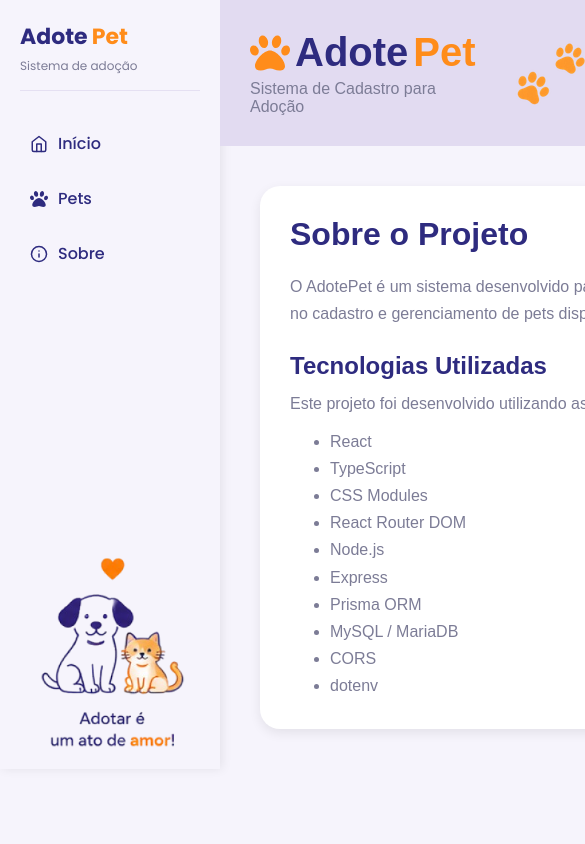
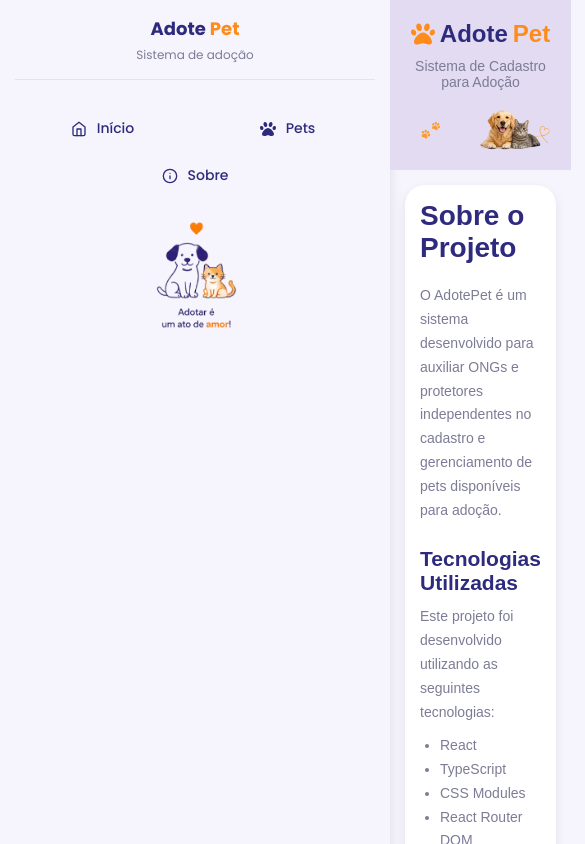
Before and after one commit to Carollina-Ferreira/AdotePet, a React (Vite) app in the folder frontEnd/: page /sobre in a window 390 px wide. Shown: the top 844 px of the page, 585 px wide, since content can reach past the window. Built offline with nearby package versions, Linux system fonts and the light colour scheme; no server answers.

Commit message:
Corrige build Vercel

```diff
--- a/frontEnd/src/MainForm/style.module.css
+++ b/frontEnd/src/MainForm/style.module.css
@@ -105,3 +105,52 @@ select:focus {
   color: var(--surface);
   margin-right: 5px;
 }
+
+/* ===== TABLET ===== */
+@media (max-width: 1024px) {
+  .form {
+    grid-template-columns: repeat(2, 1fr);
+  }
+
+  .saveButton {
+    width: 100%;
+  }
+}
+
+/* ===== CELULAR ===== */
+@media (max-width: 768px) {
+  .card {
+    padding: 18px;
+  }
+
+  .title {
+    font-size: 24px;
+    flex-wrap: wrap;
+  }
+
+  .form {
+    grid-template-columns: 1fr;
+    gap: 15px;
+  }
+
+  .saveButton {
+    width: 100%;
+  }
+}
+
+/* ===== CELULARES PEQUENOS ===== */
+@media (max-width: 480px) {
+  .card {
+    padding: 15px;
+  }
+
+  .title {
+    font-size: 20px;
+  }
+
+  input,
+  select,
+  .saveButton {
+    height: 45px;
+  }
+}
--- a/frontEnd/src/Pages/Home/style.module.css
+++ b/frontEnd/src/Pages/Home/style.module.css
@@ -1,10 +1,11 @@
-
 .content {
   flex: 1;
   padding: 0;
   margin: 0;
+  min-height: 100vh;
 }
 
+/* ===== BANNER ===== */
 .banner {
   background: var(--primary);
 
@@ -13,8 +14,9 @@
   display: flex;
   justify-content: space-between;
   align-items: stretch;
-  border-radius: 0;
+
   padding-left: 30px;
+  overflow: hidden;
 }
 
 .bannerText {
@@ -23,7 +25,6 @@
   justify-content: center;
 }
 
-/* TEXTO */
 .bannerText h1 {
   margin: 0;
   color: var(--surface);
@@ -39,12 +40,10 @@
   color: var(--text-secondary);
 }
 
-/* ÍCONE */
 .icon {
   color: var(--secondary);
 }
 
-/* CORES */
 .adote {
   color: var(--text-primary);
 }
@@ -53,13 +52,15 @@
   color: var(--secondary);
 }
 
-/* IMAGEM */
 .bannerImg {
+  max-width: 450px;
+  width: 100%;
+  height: auto;
   object-fit: cover;
   align-self: flex-end;
 }
 
-/* CONTEÚDO ABAIXO */
+/* ===== CONTEÚDO ===== */
 .body {
   padding: 30px;
 
@@ -67,3 +68,67 @@
   flex-direction: column;
   gap: 20px;
 }
+
+/* ===== TABLET ===== */
+@media (max-width: 1024px) {
+  .bannerText h1 {
+    font-size: 2rem;
+  }
+
+  .bannerImg {
+    max-width: 320px;
+  }
+}
+
+/* ===== CELULAR ===== */
+@media (max-width: 768px) {
+  .banner {
+    flex-direction: column;
+    align-items: center;
+    text-align: center;
+
+    padding: 20px;
+  }
+
+  .bannerText {
+    align-items: center;
+  }
+
+  .bannerText h1 {
+    font-size: 1.8rem;
+    justify-content: center;
+    flex-wrap: wrap;
+  }
+
+  .bannerText p {
+    margin-top: 10px;
+  }
+
+  .bannerImg {
+    max-width: 260px;
+    margin-top: 20px;
+  }
+
+  .body {
+    padding: 15px;
+  }
+}
+
+/* ===== CELULARES PEQUENOS ===== */
+@media (max-width: 480px) {
+  .bannerText h1 {
+    font-size: 1.5rem;
+  }
+
+  .bannerText p {
+    font-size: 0.9rem;
+  }
+
+  .bannerImg {
+    max-width: 180px;
+  }
+
+  .body {
+    padding: 10px;
+  }
+}
--- a/frontEnd/src/Pages/Pets/style.module.css
+++ b/frontEnd/src/Pages/Pets/style.module.css
@@ -1,16 +1,13 @@
 .content {
   flex: 1;
-
   padding: 0;
   margin: 0;
-
   min-height: 100vh;
 }
 
-/* BANNER */
+/* ===== BANNER ===== */
 .header {
   background: var(--primary);
-
   width: 100%;
 
   display: flex;
@@ -18,7 +15,6 @@
   align-items: center;
 
   padding: 0 30px;
-
   overflow: hidden;
 }
 
@@ -28,12 +24,9 @@
   justify-content: center;
 }
 
-/* TÍTULO */
 .title {
   margin: 0;
-
   color: var(--text-primary);
-
   font-size: 2.5rem;
 
   display: flex;
@@ -43,25 +36,81 @@
 
 .subtitle {
   margin-top: 6px;
-
   color: var(--text-secondary);
-
   font-size: 1rem;
 }
 
-/* ÍCONE */
 .icon {
   color: var(--secondary);
 }
 
-/* IMAGEM */
 .image {
+  max-width: 400px;
+  width: 100%;
+  height: auto;
   object-fit: contain;
-
   display: block;
 }
 
-/* LISTA */
+/* ===== LISTA ===== */
 .listaContainer {
   padding: 25px 30px 30px;
 }
+
+/* ===== TABLET ===== */
+@media (max-width: 1024px) {
+  .title {
+    font-size: 2rem;
+  }
+
+  .image {
+    max-width: 300px;
+  }
+}
+
+/* ===== CELULAR ===== */
+@media (max-width: 768px) {
+  .header {
+    flex-direction: column;
+    text-align: center;
+    padding: 20px;
+  }
+
+  .textArea {
+    align-items: center;
+  }
+
+  .title {
+    font-size: 1.8rem;
+    justify-content: center;
+    flex-wrap: wrap;
+  }
+
+  .subtitle {
+    font-size: 0.95rem;
+  }
+
+  .image {
+    max-width: 240px;
+    margin-top: 20px;
+  }
+
+  .listaContainer {
+    padding: 15px;
+  }
+}
+
+/* ===== CELULARES PEQUENOS ===== */
+@media (max-width: 480px) {
+  .title {
+    font-size: 1.5rem;
+  }
+
+  .subtitle {
+    font-size: 0.9rem;
+  }
+
+  .image {
+    max-width: 180px;
+  }
+}
--- a/frontEnd/src/Pages/Sobre/style.module.css
+++ b/frontEnd/src/Pages/Sobre/style.module.css
@@ -5,7 +5,6 @@
 .card {
   background: var(--surface);
   padding: 30px;
-
   border-radius: 20px;
   box-shadow: 0 4px 12px var(--shadow);
 }
@@ -18,26 +17,23 @@
 .card h2 {
   color: var(--text-primary);
   margin-top: 25px;
-
   margin-bottom: 10px;
 }
 
 .card p,
 .card li {
   color: var(--text-secondary);
-
   line-height: 1.7;
 }
 
 .banner {
   background: var(--primary);
   width: 100%;
-
   display: flex;
   justify-content: space-between;
   align-items: stretch;
-  border-radius: 0;
   padding-left: 30px;
+  overflow: hidden;
 }
 
 .bannerText {
@@ -46,12 +42,10 @@
   justify-content: center;
 }
 
-/* TEXTO */
 .bannerText h1 {
   margin: 0;
   color: var(--surface);
   font-size: 2.5rem;
-
   display: flex;
   align-items: center;
   gap: 5px;
@@ -62,12 +56,10 @@
   color: var(--text-secondary);
 }
 
-/* ÍCONE */
 .icon {
   color: var(--secondary);
 }
 
-/* CORES */
 .adote {
   color: var(--text-primary);
 }
@@ -76,16 +68,85 @@
   color: var(--secondary);
 }
 
-/* IMAGEM */
 .bannerImg {
+  max-width: 400px;
+  width: 100%;
+  height: auto;
   object-fit: cover;
   align-self: flex-end;
 }
 
-li{
+li {
   margin-left: 40px;
 }
 
-.espaco{
+.espaco {
   margin-top: 10px;
 }
+
+/* ===== TABLET ===== */
+@media (max-width: 1024px) {
+  .content {
+    padding: 25px;
+  }
+
+  .bannerText h1 {
+    font-size: 2rem;
+  }
+
+  .bannerImg {
+    max-width: 300px;
+  }
+}
+
+/* ===== CELULAR ===== */
+@media (max-width: 768px) {
+  .content {
+    padding: 15px;
+  }
+
+  .card {
+    padding: 20px;
+  }
+
+  .banner {
+    flex-direction: column;
+    padding: 20px;
+    text-align: center;
+    align-items: center;
+  }
+
+  .bannerText {
+    align-items: center;
+  }
+
+  .bannerText h1 {
+    font-size: 1.8rem;
+    justify-content: center;
+    flex-wrap: wrap;
+  }
+
+  .bannerText p {
+    margin-top: 10px;
+  }
+
+  .bannerImg {
+    max-width: 250px;
+    margin-top: 20px;
+  }
+
+  li {
+    margin-left: 20px;
+  }
+}
+
+/* ===== CELULARES PEQUENOS ===== */
+@media (max-width: 480px) {
+  .bannerText h1 {
+    font-size: 1.5rem;
+  }
+
+  .card {
+    padding: 15px;
+  }
+}
--- a/frontEnd/src/components/Sidebar/style.module.css
+++ b/frontEnd/src/components/Sidebar/style.module.css
@@ -2,6 +2,7 @@
 
 .sidebar {
   width: 250px;
+  min-width: 250px;
 
   background: var(--background);
   color: var(--text-primary);
@@ -14,13 +15,14 @@
   box-shadow: 2px 0 10px var(--shadow);
 
   font-family: "Poppins", sans-serif;
+
+  transition: all .3s ease;
 }
 
 /* LOGO */
 .logoBox {
   margin-bottom: 30px;
   padding-bottom: 15px;
-
   border-bottom: 1px solid var(--border);
 }
 
@@ -73,7 +75,6 @@
   transition: 0.2s;
 }
 
-/* HOVER */
 .nav a:hover {
   background: var(--primary-dark);
   color: var(--surface);
@@ -83,13 +84,11 @@
   box-shadow: 0 4px 12px var(--shadow);
 }
 
-/* ÍCONES */
 .icon {
   font-size: 18px;
   transition: 0.2s;
 }
 
-/* ÍCONE NO HOVER */
 .nav a:hover .icon {
   color: var(--surface);
 }
@@ -109,3 +108,79 @@
 
   object-fit: cover;
 }
+
+/* ===== TABLET ===== */
+@media (max-width: 1024px) {
+  .sidebar {
+    width: 220px;
+    min-width: 220px;
+  }
+
+  .footerImg {
+    width: 140px;
+    height: auto;
+  }
+}
+
+/* ===== CELULAR ===== */
+@media (max-width: 768px) {
+  .sidebar {
+    width: 100%;
+    min-width: 100%;
+    height: auto;
+
+    padding: 15px;
+  }
+
+  .logoBox {
+    text-align: center;
+  }
+
+  .logo {
+    justify-content: center;
+  }
+
+  .subtitle {
+    text-align: center;
+  }
+
+  .nav {
+    flex-direction: row;
+    flex-wrap: wrap;
+    justify-content: center;
+  }
+
+  .nav a {
+    flex: 1 1 150px;
+    justify-content: center;
+  }
+
+  .footer {
+    margin-top: 20px;
+  }
+
+  .footerImg {
+    width: 120px;
+    height: auto;
+  }
+}
+
+/* ===== CELULARES PEQUENOS ===== */
+@media (max-width: 480px) {
+  .logo {
+    font-size: 18px;
+  }
+
+  .nav a {
+    font-size: 14px;
+    padding: 8px;
+  }
+
+  .icon {
+    font-size: 16px;
+  }
+
+  .footerImg {
+    width: 100px;
+  }
+}
--- a/frontEnd/src/components/botaoPadrao/style.module.css
+++ b/frontEnd/src/components/botaoPadrao/style.module.css
@@ -4,11 +4,14 @@
 
   border: none;
   border-radius: 10px;
+
   height: 42px;
   padding: 0 20px;
+
   cursor: pointer;
 
   transition: 0.2s;
+
   display: flex;
   align-items: center;
   justify-content: center;
@@ -16,8 +19,39 @@
   gap: 6px;
 
   white-space: nowrap;
+
+  font-weight: 600;
+  font-size: 14px;
+
+  box-sizing: border-box;
 }
 
 .button:hover {
   background-color: var(--secondary-dark);
 }
+
+/* TABLET */
+@media (max-width: 1024px) {
+  .button {
+    height: 40px;
+    padding: 0 18px;
+  }
+}
+
+/* CELULAR */
+@media (max-width: 768px) {
+  .button {
+    width: 100%;
+    height: 44px;
+
+    font-size: 15px;
+  }
+}
+
+/* CELULAR PEQUENO */
+@media (max-width: 480px) {
+  .button {
+    height: 46px;
+    font-size: 14px;
+  }
+}
--- a/frontEnd/src/components/inputPadrao/style.module.css
+++ b/frontEnd/src/components/inputPadrao/style.module.css
@@ -1,13 +1,15 @@
 .input {
   width: 100%;
+  min-width: 0;
   box-sizing: border-box;
 
   padding: 10px 12px;
+
   border-radius: 12px;
-
   border: 1px solid var(--border);
 
   outline: none;
+
   font-size: 15px;
   transition: 0.2s;
 }
@@ -15,3 +17,25 @@
 .input:focus {
   border-color: var(--primary);
 }
+
+/* TABLET */
+@media (max-width: 1024px) {
+  .input {
+    font-size: 14px;
+  }
+}
+
+/* CELULAR */
+@media (max-width: 768px) {
+  .input {
+    height: 44px;
+    font-size: 16px; /* evita zoom automático no iPhone */
+  }
+}
+
+/* CELULARES PEQUENOS */
+@media (max-width: 480px) {
+  .input {
+    padding: 10px;
+  }
+}
--- a/frontEnd/src/listaPets/index.tsx
+++ b/frontEnd/src/listaPets/index.tsx
@@ -62,8 +62,8 @@ export default function ListaPets({
           </div>
         </div>
       )}
-
-      <table className={styles.table}>
+      <div className={styles.tableWrapper}>
+  <table className={styles.table}>
         <thead>
           <tr>
             <th>Nome</th>
@@ -123,8 +123,9 @@ export default function ListaPets({
               );
             })
           )}
-        </tbody>
+                </tbody>
       </table>
     </div>
-  );
+  </div>
+);
 }
--- a/frontEnd/src/styles/global.css
+++ b/frontEnd/src/styles/global.css
@@ -1,24 +1,54 @@
-*{
-  margin:0;
-  padding:0;
-  box-sizing:border-box;
+* {
+  margin: 0;
+  padding: 0;
+  box-sizing: border-box;
 }
 
-body{
-  background:var(--background);
-  font-family:Arial, Helvetica, sans-serif;
+html {
+  width: 100%;
+  height: 100%;
+  scroll-behavior: smooth;
 }
 
-a{
-  text-decoration:none;
+body {
+  min-height: 100vh;
+  background: var(--background);
+  font-family: Arial, Helvetica, sans-serif;
+  overflow-x: hidden;
 }
 
-button{
-  cursor:pointer;
+#root {
+  min-height: 100vh;
+  width: 100%;
 }
-html, body {
-  margin: 0;
-  padding: 0;
-  width: 100%;
-  height: 100%;
+
+a {
+  text-decoration: none;
+  color: inherit;
 }
+
+button {
+  cursor: pointer;
+  border: none;
+  font-family: inherit;
+}
+
+input,
+select,
+textarea,
+button {
+  font: inherit;
+}
+
+img {
+  max-width: 100%;
+  height: auto;
+  display: block;
+}
+
+/* Responsividade para telas menores */
+@media (max-width: 768px) {
+  body {
+    font-size: 14px;
+  }
+}
```
Also changed, not shown: frontEnd/src/components/Container/style.module.css (+28 -2 lines), frontEnd/src/listaPets/style.module.css (+69 -13 lines).
